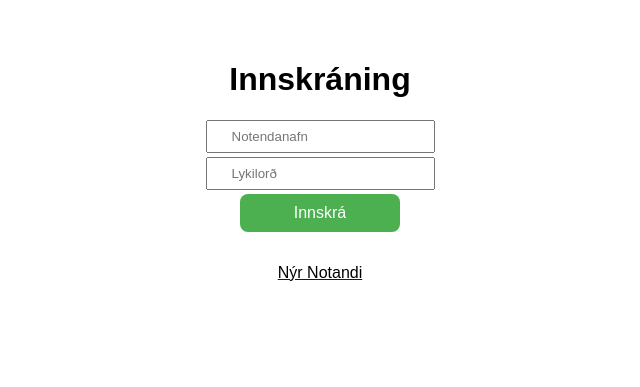
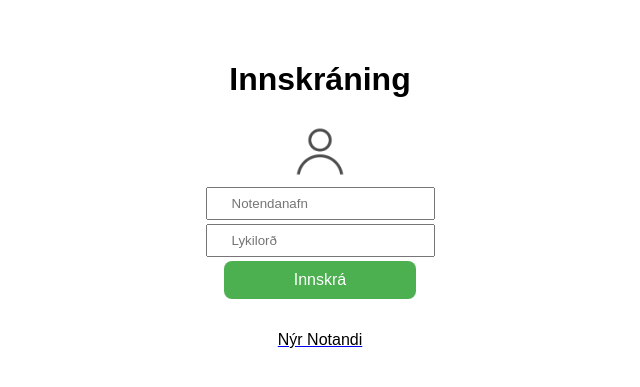
Before and after one commit to Heimavinna/kodi, a Flask app: page /login in a window 1280 px wide. Shown: the top 387 px of the page, without its empty margins (320-960 px from the left). Run offline with Flask 2, Linux system fonts and the light colour scheme.

Commit message:
added icon for login and register

```diff
--- a/static/loginStyle.css
+++ b/static/loginStyle.css
@@ -8,7 +8,7 @@ header {
 }
 
 .loginBox {
-    max-width: 10em;
+    max-width: 12em;
     margin: auto;
     display: flex;
     flex-wrap: wrap;
--- a/static/registerStyle.css
+++ b/static/registerStyle.css
@@ -8,7 +8,7 @@ header {
 }
 
 .registerBox {
-	max-width: 10em;
+	max-width: 12em;
 	margin: auto;
 	display: flex;
 	flex-wrap: wrap;
--- /dev/null
+++ b/static/toggleDarkMode.js
@@ -0,0 +1,6 @@
+function toggle_dark_mode() {
+	document.body.style.backgroundColor = '#202124';
+	document.body.style.color = '#ffffff';
+}
+
+/*toggle_dark_mode();*/
--- a/templates/login.html
+++ b/templates/login.html
@@ -10,6 +10,7 @@
 	<body>
 		<header>
 			<h1>Innskráning</h1>
+			<img src="{{ url_for('static', filename='usericon.png') }}" style="max-width: 5%; max-height: 5%;" alt="">
 		</header>
 		<section>
 			<form action="login" method="post" class="loginBox">
@@ -21,5 +22,6 @@
 		</section>
 
 		<script src="{{ url_for('static', filename='loginJSfunctions.js') }}"></script>
+		<script src="{{ url_for('static', filename='toggleDarkMode.js') }}"></script>
 	</body>
 </html>
--- a/templates/register.html
+++ b/templates/register.html
@@ -10,6 +10,7 @@
 	<body>
 		<header>
 			<h1>Nýr Notandi</h1>
+			<img src="{{ url_for('static', filename='usericon.png') }}" style="max-width: 5%; max-height: 5%;" alt="">
 		</header>
 		<section>
 			<form action="register" method="post" class="registerBox">
```
Also changed, not shown: static/usericon.png (added).
